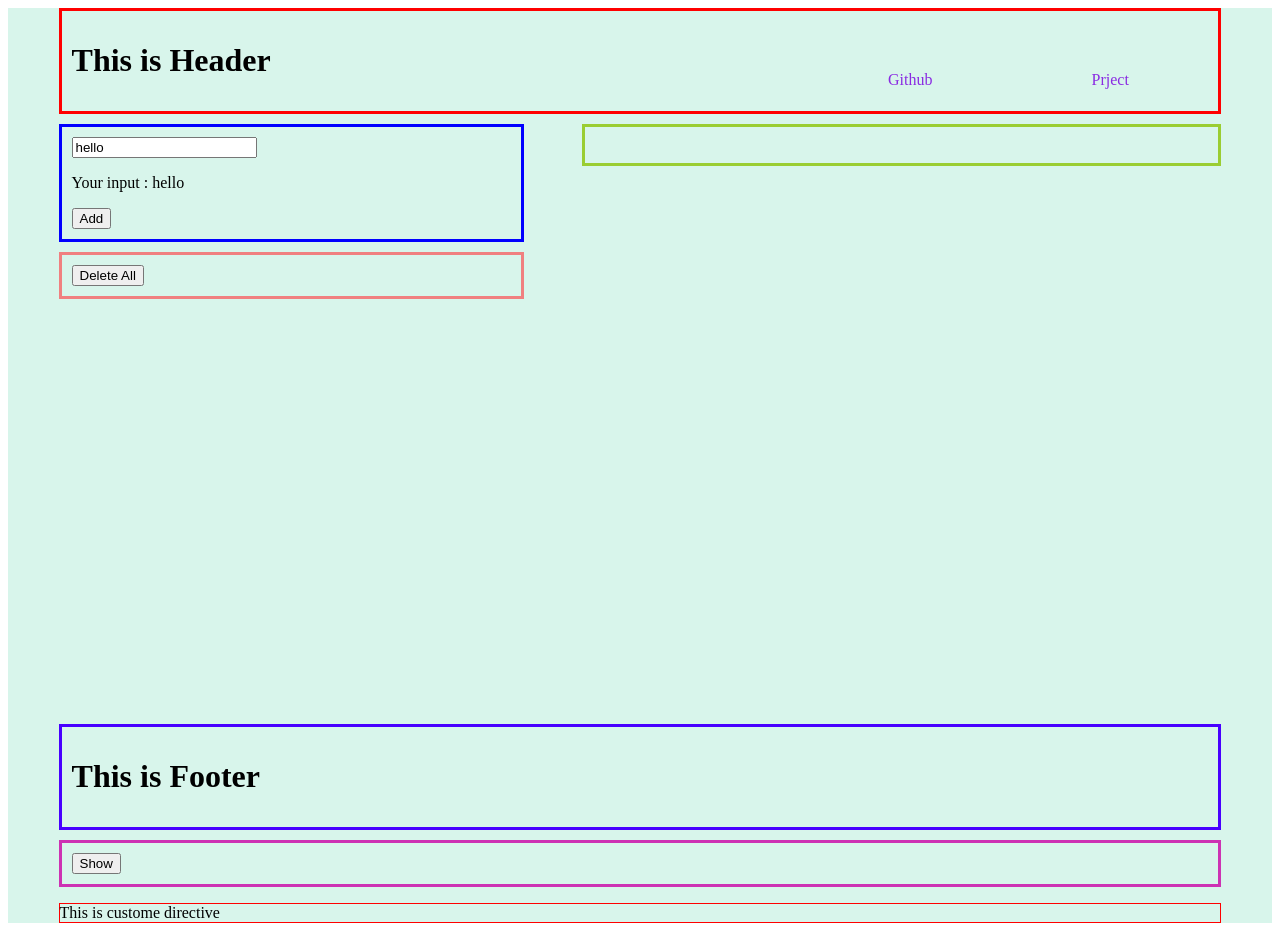
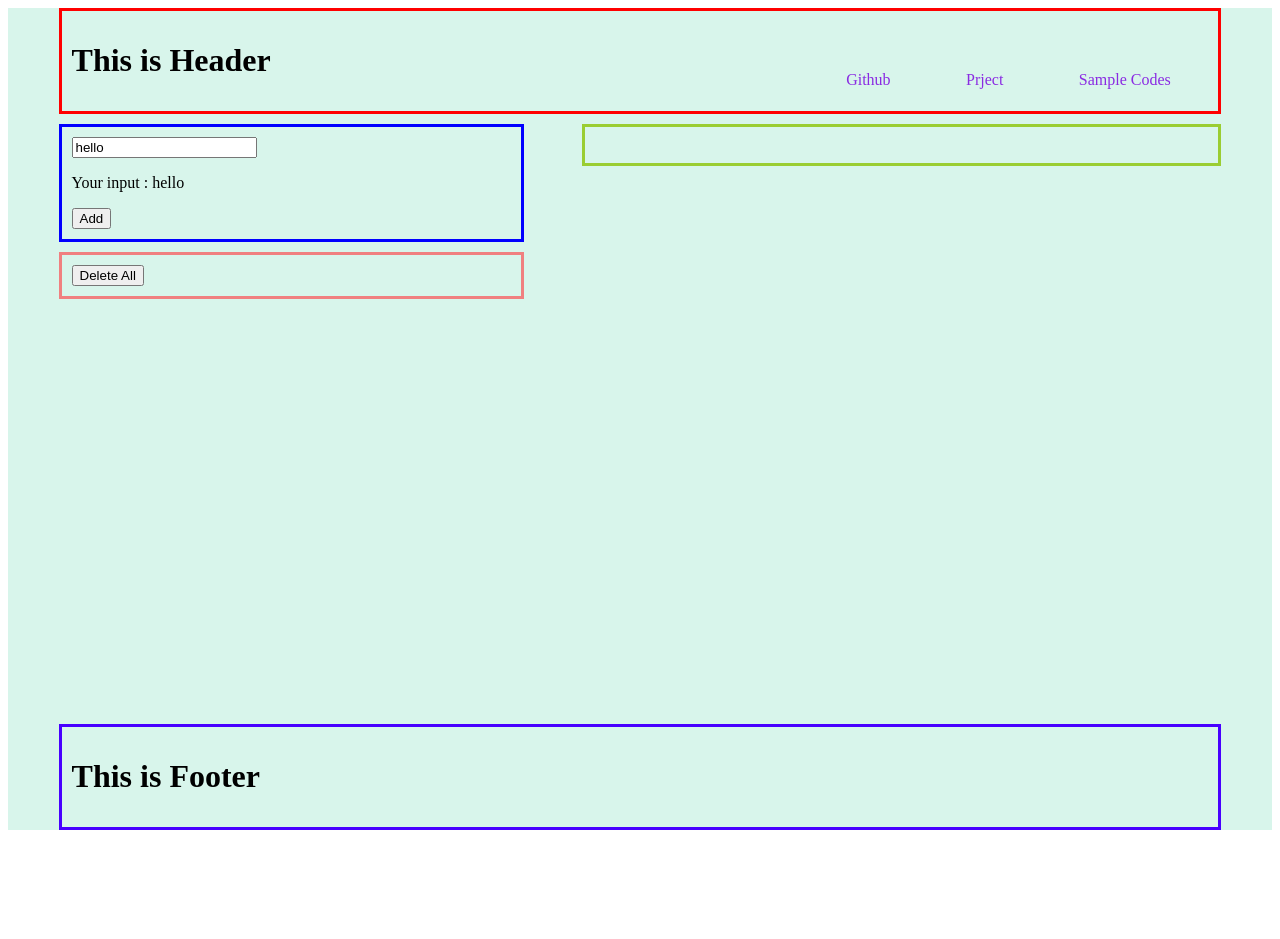
Before and after one commit to fukugit/todo-list-vue3, a Vue app: page / in a window 1280 px wide. After the commit the page ends 840 px from the top, so only its background shows below. Built offline with nearby package versions, Linux system fonts and the light colour scheme.

Commit message:
Add sample code page

```diff
--- a/src/components/TodoHeader.vue
+++ b/src/components/TodoHeader.vue
@@ -6,6 +6,7 @@
     <div class="sub">
       <a class="sub-link" href="https://github.com/fukugit/todo-list-vue3" target="_blank">Github</a>
       <a class="sub-link" href="https://github.com/users/fukugit/projects/1" target="_blank">Prject</a>
+      <a class="sub-link" href="/sample">Sample Codes</a>
     </div><!-- /.sub -->
 
   </div>
--- a/src/components/view/HomeView.vue
+++ b/src/components/view/HomeView.vue
@@ -16,9 +16,6 @@
       </aside>
     </div>
     <TodoFooter></TodoFooter>
-
-    <AnimeSamples></AnimeSamples>
-    <CustomDirective></CustomDirective>
   </div><!-- /.wrapper -->
 </template>
 
@@ -30,8 +27,6 @@ import TodoInput from "../TodoInput.vue";
 import TodoList from "../TodoList.vue";
 import TodoRemove from "../TodoRemove.vue";
 import TodoFooter from "../TodoFooter.vue";
-import AnimeSamples from "../AnimeSample.vue";
-import CustomDirective from "../CustomDirective.vue";
 
 let message = ref("");
 let isRemovedFlag = ref(false);
--- /dev/null
+++ b/src/components/view/SampleCode.vue
@@ -0,0 +1,16 @@
+<template>
+  <div class="wrapper">
+    <h1>Sample Codes</h1>
+    <AnimeSamples />
+    <CustomDirective />
+  </div>
+</template>
+
+<script setup>
+import AnimeSamples from "../AnimeSample.vue";
+import CustomDirective from "../CustomDirective.vue";
+
+</script>
+
+<style>
+</style>
```
Also changed, not shown: src/router.js (+4 -5 lines), 11 other files (tests, documents, lock files or other folders).
